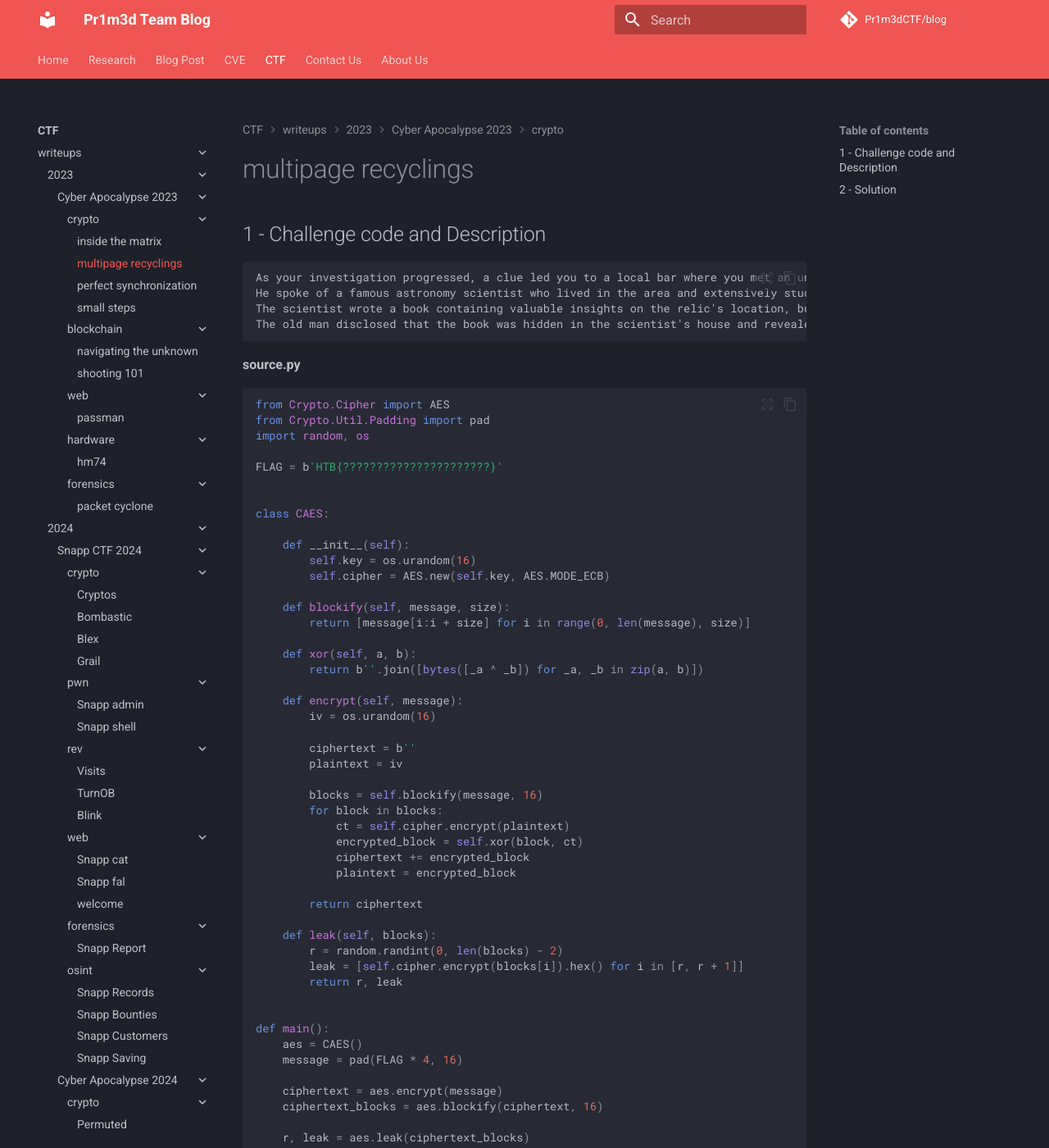
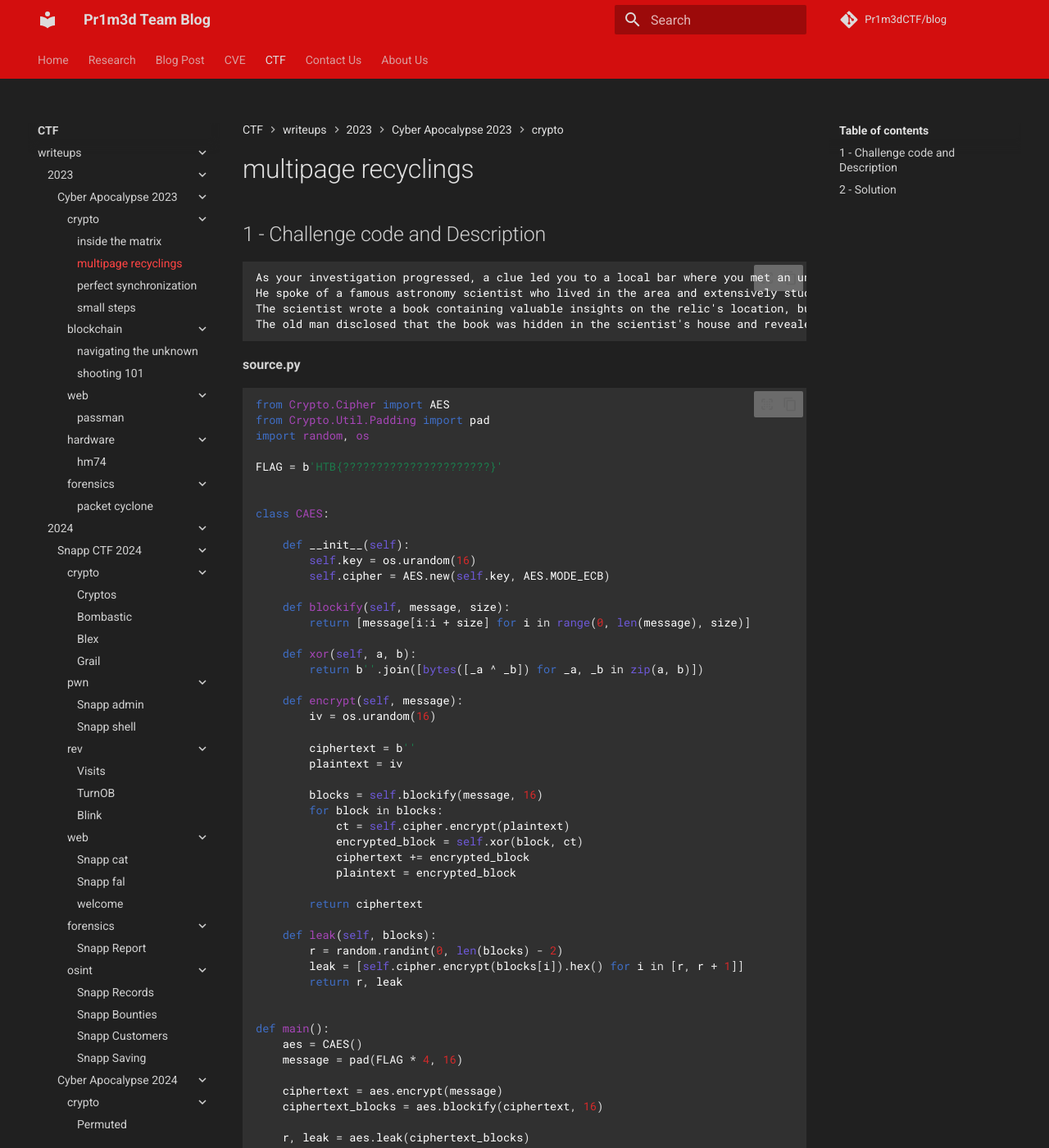
Before and after one commit to Pr1m3dCTF/blog, an MkDocs documentation site: the page built from docs/CTF/writeups/2023/cyber-apocalypse-2023/crypto/multipage_recyclings.md, in a window 1280 px wide and 1400 px high. Shown: the whole window at 82% size. Built offline with MkDocs 1.6.1 and Material for MkDocs 9.7.7, drawn with Linux system fonts in a browser that asks for light colours; comment, search, counter and statistics services are not loaded.

Commit message:
Customize Theme Color

```diff
--- /dev/null
+++ b/docs/stylesheets/extra.css
@@ -0,0 +1,106 @@
+:root {
+    --md-primary-fg-color: #d30e0e; /* Red for header */
+    --md-primary-bg-color: #dddada; /* White for text in header */
+    --md-accent-fg-color: #ffffff; /* Lighter red for accents */
+    --md-default-bg-color: #202020; /* Black for background */
+    --md-default-fg-color: #d1d1d1; /* White for text */
+    --md-default-fg-color--light: #e0e0e0; /* Light gray for secondary text */
+    --md-default-fg-color--lighter: #b0b0b0; /* Lighter gray for muted text */
+    --md-code-bg-color: #303030; /* Dark gray for code blocks */
+    --md-code-fg-color: #ffffff; /* White for code text */
+    --md-typeset-a-color: #ff4444; /* Red for links */
+}
+
+/* Body and overall text */
+body {
+    color: var(--md-default-fg-color); /* White text */
+    background-color: var(--md-default-bg-color); /* Black background */
+}
+
+/* Header */
+.md-header {
+    background-color: var(--md-primary-fg-color); /* Red header */
+    color: var(--md-primary-bg-color); /* White text in header */
+}
+
+/* Navigation links */
+.md-nav__link {
+    color: var(--md-default-fg-color); /* White text */
+}
+
+.md-nav__link--active {
+    color: var(--md-primary-fg-color); /* Red for active link */
+}
+
+/* Links in content */
+.md-typeset a {
+    color: var(--md-typeset-a-color); /* Red links */
+}
+
+.md-typeset a:hover {
+    color: var(--md-accent-fg-color); /* Lighter red on hover */
+}
+
+/* Footer */
+.md-footer {
+    background-color: var(--md-primary-fg-color); /* Red footer */
+    color: var(--md-primary-bg-color); /* White text in footer */
+}
+
+.md-footer-meta {
+    background-color: #d30e0e; /* Dark gray for footer meta */
+    color: var(--md-default-fg-color); /* White text */
+}
+
+/* Code blocks */
+.md-typeset pre {
+    background-color: var(--md-code-bg-color); /* Dark gray for code blocks */
+    color: var(--md-code-fg-color); /* White text in code blocks */
+}
+
+/* Tables */
+.md-typeset table:not([class]) {
+    background-color: #1a1a1a; /* Dark gray for tables */
+    color: var(--md-default-fg-color); /* White text in tables */
+}
+
+.md-typeset table:not([class]) th {
+    background-color: #333333; /* Slightly lighter gray for table headers */
+    color: var(--md-default-fg-color); /* White text in table headers */
+}
+
+.md-typeset table:not([class]) td {
+    border-top: 1px solid #444444; /* Gray border for table rows */
+}
+
+/* Buttons */
+.md-typeset .md-button {
+    background-color: var(--md-primary-fg-color); /* Red buttons */
+    color: var(--md-primary-bg-color); /* White text in buttons */
+    border-radius: 4px;
+    padding: 0.5em 1em;
+    text-align: center;
+}
+
+.md-typeset .md-button:hover {
+    background-color: var(--md-accent-fg-color); /* Lighter red on hover */
+}
+
+/* Admonitions (notes, warnings, etc.) */
+.md-typeset .admonition {
+    background-color: #1a1a1a; /* Dark gray for admonitions */
+    color: var(--md-default-fg-color); /* White text */
+    border-left: 4px solid var(--md-primary-fg-color); /* Red border */
+}
+
+.md-typeset .admonition-title {
+    background-color: #333333; /* Slightly lighter gray for title */
+    color: var(--md-default-fg-color); /* White text */
+}
+
+/* Blockquotes */
+.md-typeset blockquote {
+    color: var(--md-default-fg-color--light); /* Light gray for blockquotes */
+    border-left: 4px solid var(--md-primary-fg-color); /* Red border */
+    background-color: #1a1a1a; /* Dark gray background */
+}
--- a/mkdocs.yml
+++ b/mkdocs.yml
@@ -10,9 +10,9 @@
 theme:
   name: material
   palette:
-    scheme: slate
-    primary: red
-    accent: green
+    # scheme: slate
+    # primary: red
+    # accent: green
   features:
     - navigation.tabs  # Enables top navigation
     - content.code.copy
@@ -137,6 +137,10 @@
 
 
 
+extra_css:
+  - stylesheets/extra.css
+
+
 # extra:
 #   git_authors:
 #     exclude_emails: # List of emails to exclude from the authorship info
```
